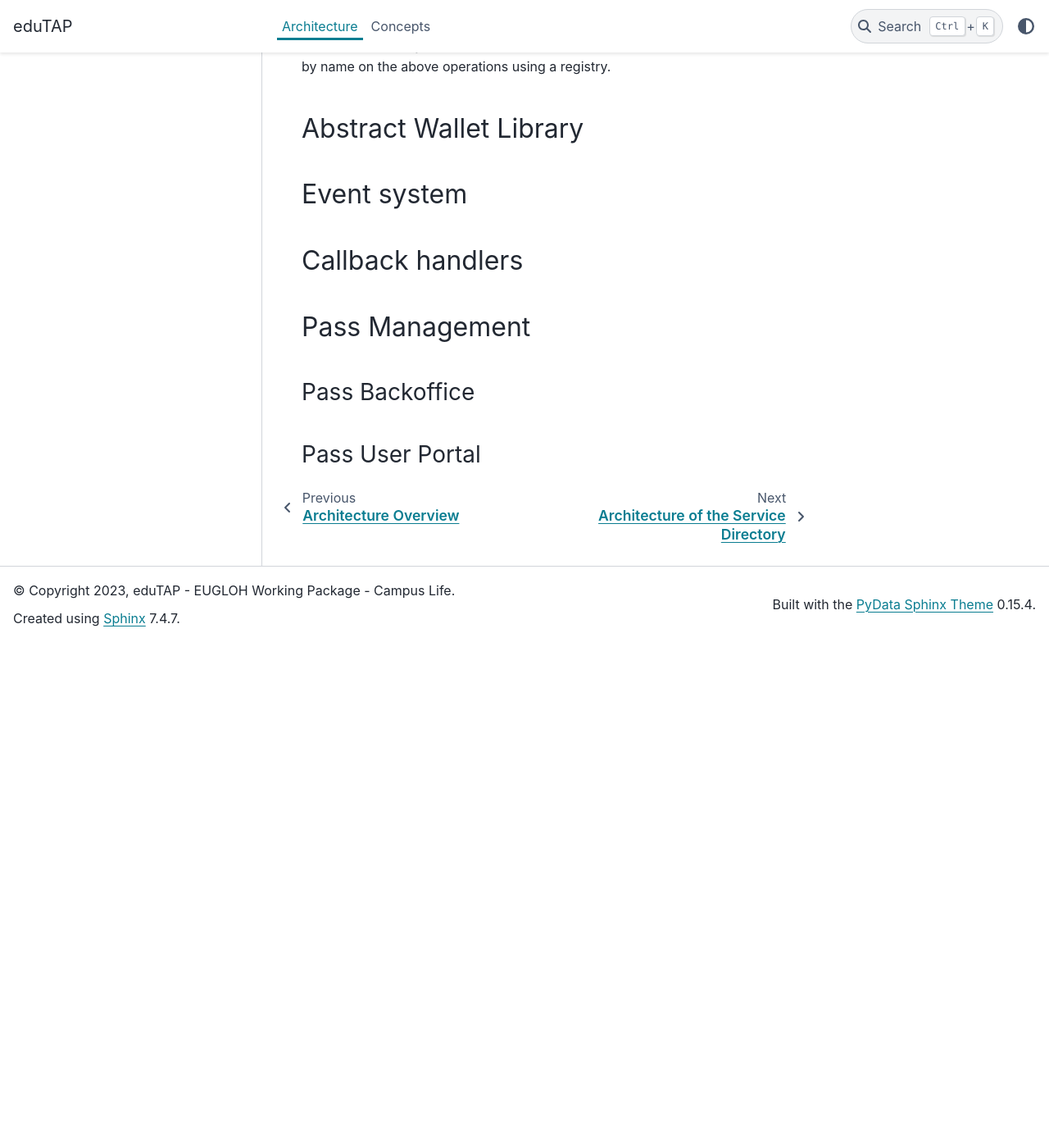
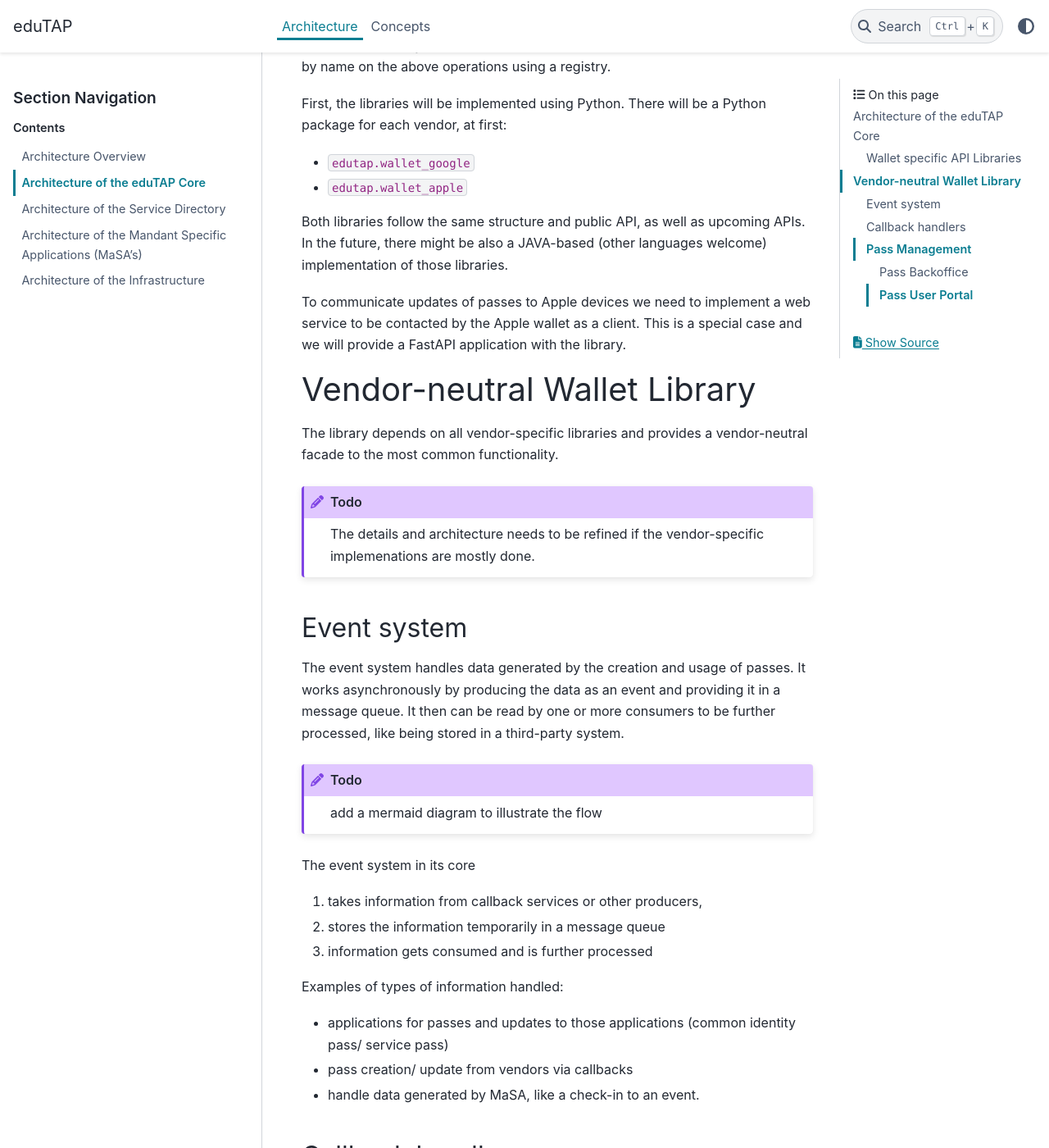
Before and after one commit to edutap-eu/documentation, a Sphinx documentation site: the page built from source/architecture/core.md, in a window 1280 px wide and 1400 px high, scrolled down 1997 px. Shown: the whole window at 82% size. Built offline with Sphinx 7.4.7 and the PyData theme 0.15.4, drawn with Linux system fonts in a browser that asks for light colours; before the commit the page ends 2780 px from its top, so only the background shows below that; some of the changed text lies outside the part shown.

Commit message:
refine events

````diff
--- a/source/architecture/core.md
+++ b/source/architecture/core.md
@@ -55,12 +55,47 @@ There are predefined, vendor-specific {term}`stereotypes <stereotype>` and speci
 The library defines models for all of these.
 The models can be referenced by name on the above operations using a registry.
 
+First, the libraries will be implemented using Python.
+There will be a Python package for each vendor, at first:
 
-## Abstract Wallet Library
+- `edutap.wallet_google`
+- `edutap.wallet_apple`
 
+Both libraries follow the same structure and public API, as well as upcoming APIs.
+In the future, there might be also a JAVA-based (other languages welcome) implementation of those libraries.
 
+To communicate updates of passes to Apple devices we need to implement a web service to be contacted by the Apple wallet as a client.
+This is a special case and we will provide a FastAPI application with the library.
+
+# Vendor-neutral Wallet Library
+
+The library depends on all vendor-specific libraries and provides a vendor-neutral facade to the most common functionality.
+
+```{todo}
+The details and architecture needs to be refined if the vendor-specific implemenations are mostly done.
+```
 
 ## Event system
+
+The event system handles data generated by the creation and usage of passes.
+It works asynchronously by producing the data as an event and providing it in a message queue.
+It then can be read by one or more consumers to be further processed, like being stored in a third-party system.
+
+```{todo}
+add a mermaid diagram to illustrate the flow
+```
+
+The event system in its core
+
+1. takes information from callback services or other producers,
+1. stores the information temporarily in a message queue
+1. information gets consumed and is further processed
+
+Examples of types of information handled:
+- applications for passes and updates to those applications (common identity pass/ service pass)
+- pass creation/ update from vendors via callbacks
+- handle data generated by MaSA, like a check-in to an event.
+
 
 ## Callback handlers
 
````
